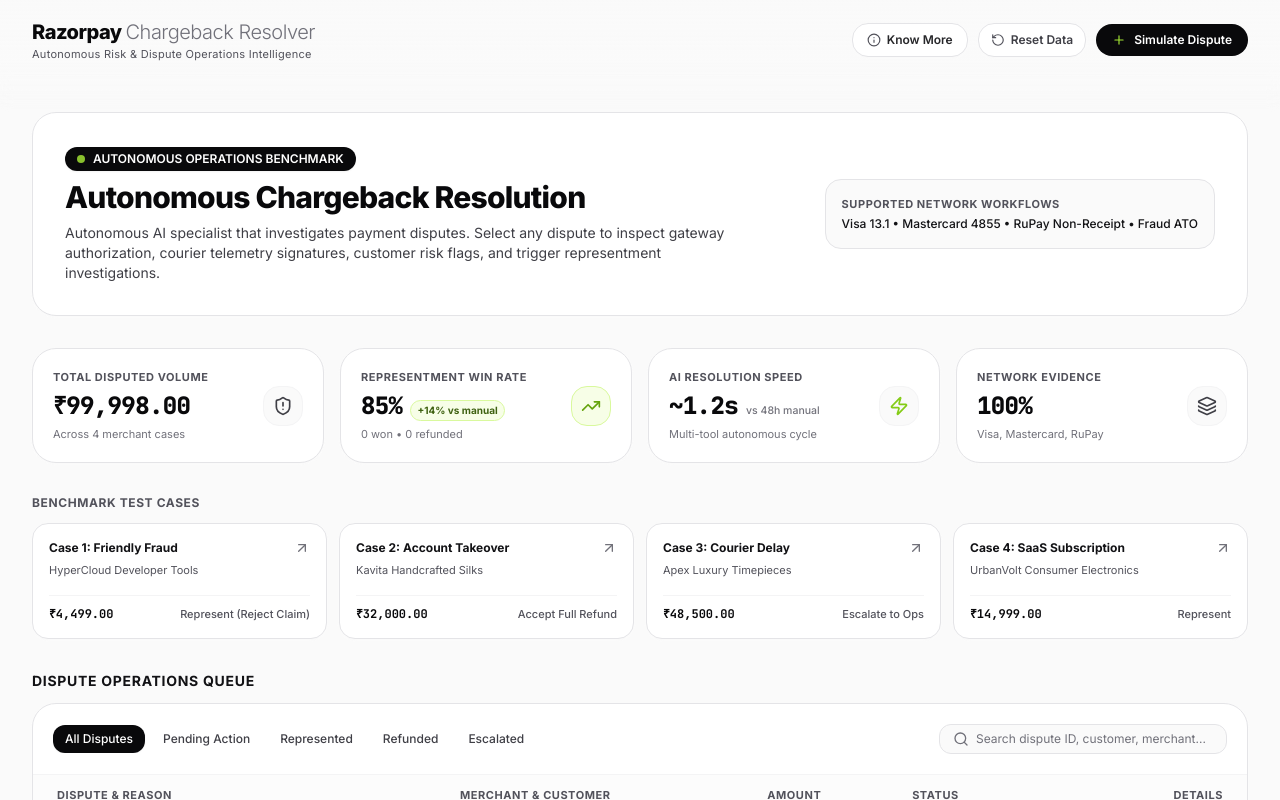
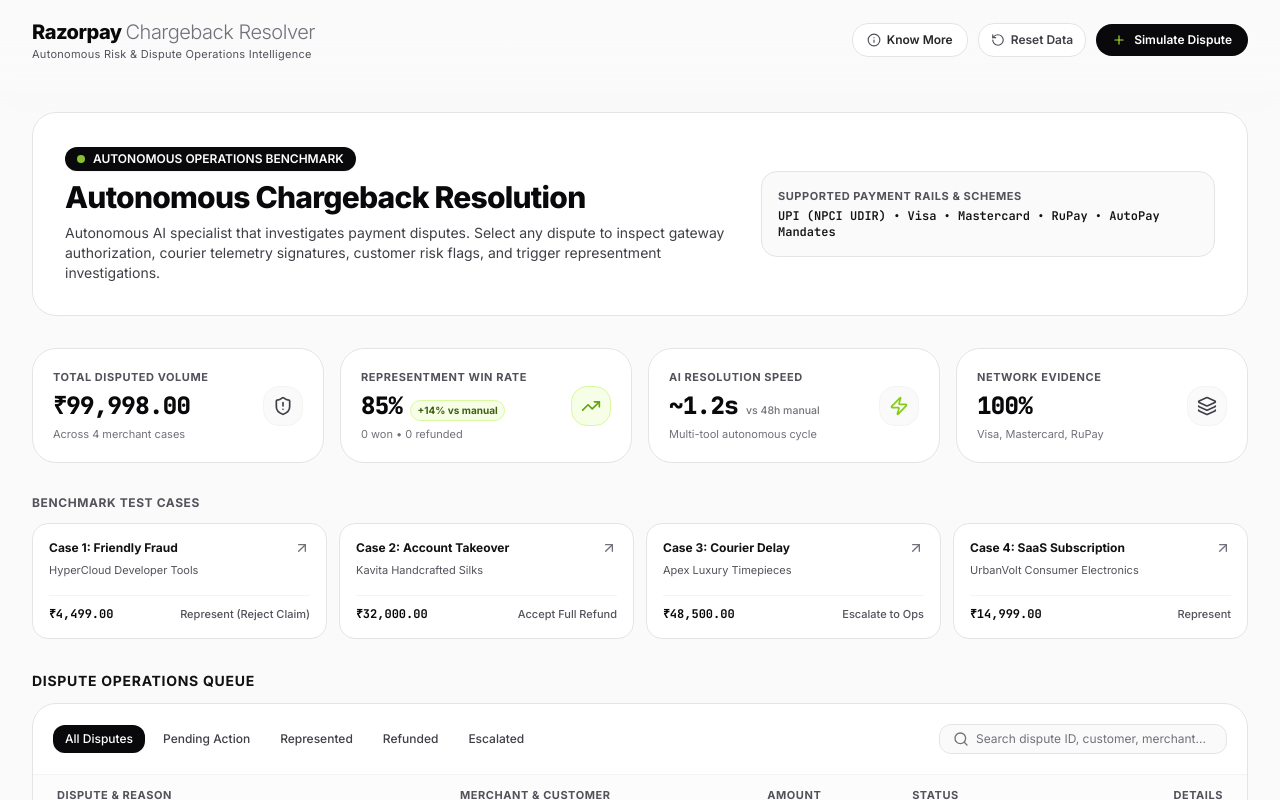
Before and after one commit to Charannsai/chargebackagent, a Next.js app: page / in a window 1280 px wide. Shown: the top 800 px of the page. Built offline with nearby package versions, Linux system fonts and the light colour scheme.

Commit message:
feat: clarify supported rails to include UPI (NPCI UDIR), Visa, Mastercard, RuPay, and AutoPay Mandates

```diff
--- a/app/page.tsx
+++ b/app/page.tsx
@@ -82,10 +82,10 @@
           <div className="flex flex-col sm:flex-row items-stretch sm:items-center gap-2 text-xs">
             <div className="bg-charcoal-50 p-4 rounded-2xl border border-charcoal-200 text-charcoal-700 space-y-1">
               <span className="text-[11px] font-bold uppercase tracking-wider text-charcoal-500 block">
-                Supported Network Workflows
+                Supported Payment Rails &amp; Schemes
               </span>
-              <p className="text-xs font-medium text-charcoal-900">
-                Visa 13.1 • Mastercard 4855 • RuPay Non-Receipt • Fraud ATO
+              <p className="text-xs font-semibold text-charcoal-900 font-mono">
+                UPI (NPCI UDIR) • Visa • Mastercard • RuPay • AutoPay Mandates
               </p>
             </div>
           </div>
```
